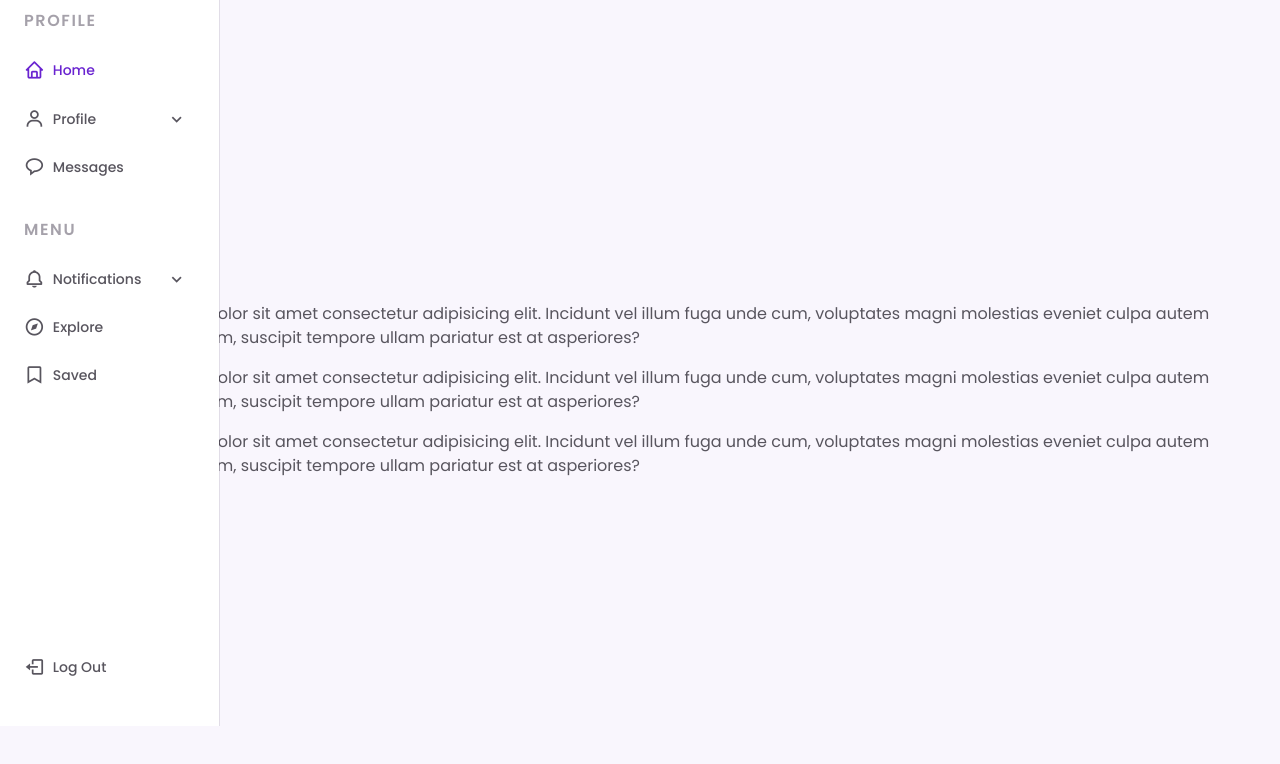
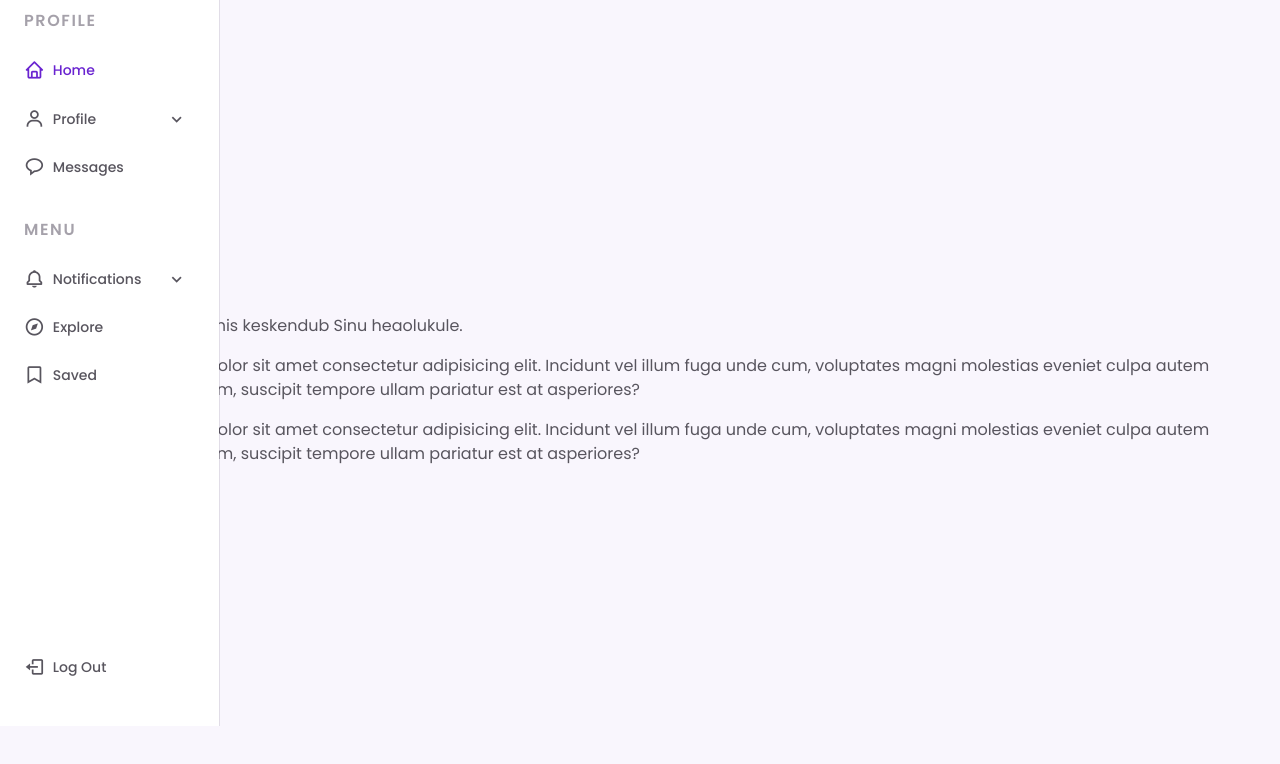
Before and after one commit to GithubHacker192/Loovtoo-npm, a website built with Vite: page index1.html in a window 1280 px wide. Shown: the part 74-838 px from the top of the page. Built offline with nearby package versions, Linux system fonts and the light colour scheme.

Commit message:
Update index1.html

```diff
--- a/index1.html
+++ b/index1.html
@@ -119,7 +119,7 @@
         <!--========== CONTENTS ==========-->
         <main>
             <section>
-                <p>Lorem ipsum, dolor sit amet consectetur adipisicing elit. Incidunt vel illum fuga unde cum, voluptates magni molestias eveniet culpa autem ut, totam veniam, suscipit tempore ullam pariatur est at asperiores?</p>
+                <p>See veebisait, mis keskendub Sinu heaolukule.</p>
                 <p>Lorem ipsum, dolor sit amet consectetur adipisicing elit. Incidunt vel illum fuga unde cum, voluptates magni molestias eveniet culpa autem ut, totam veniam, suscipit tempore ullam pariatur est at asperiores?</p>
                 <p>Lorem ipsum, dolor sit amet consectetur adipisicing elit. Incidunt vel illum fuga unde cum, voluptates magni molestias eveniet culpa autem ut, totam veniam, suscipit tempore ullam pariatur est at asperiores?</p>
             </section>
```
